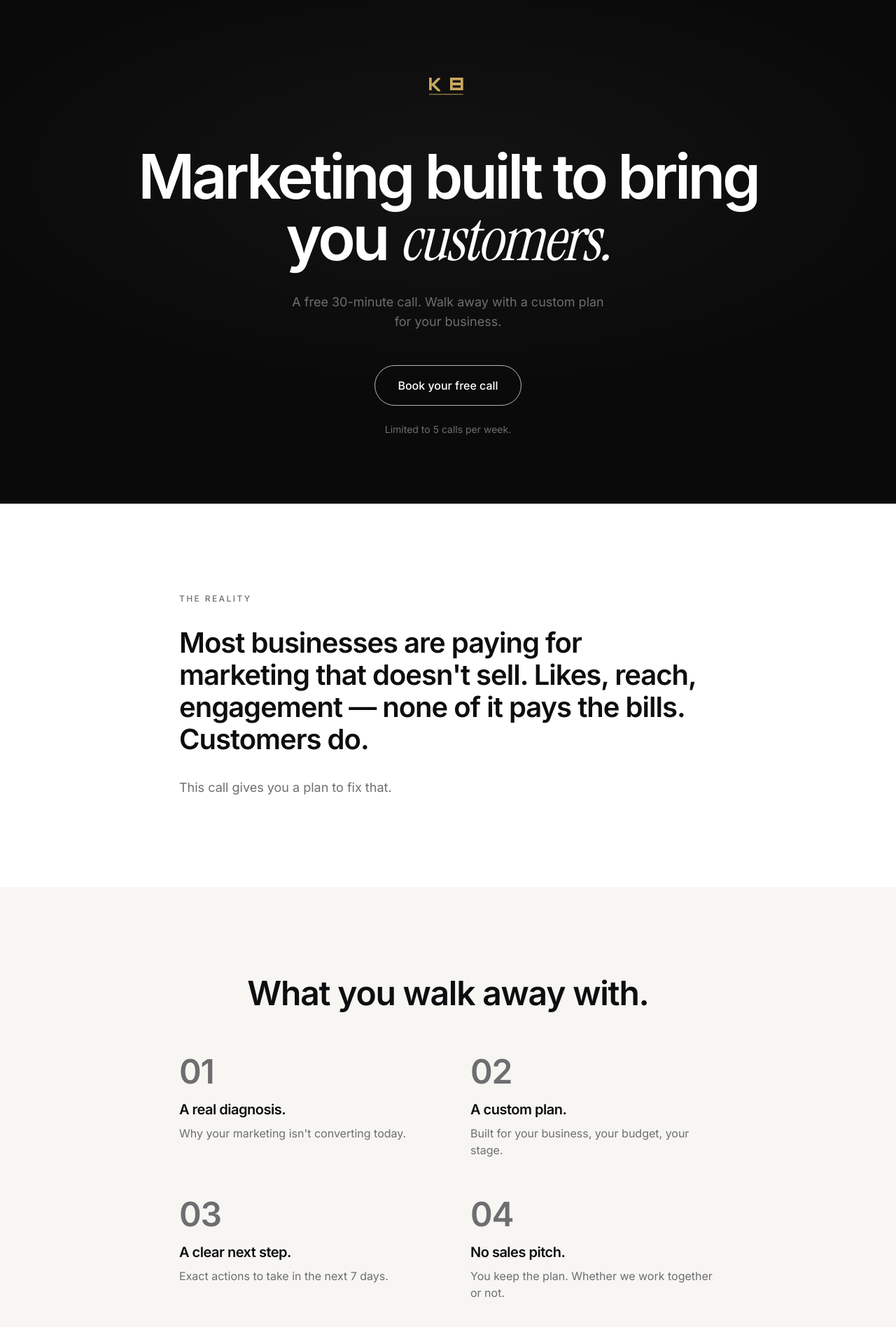
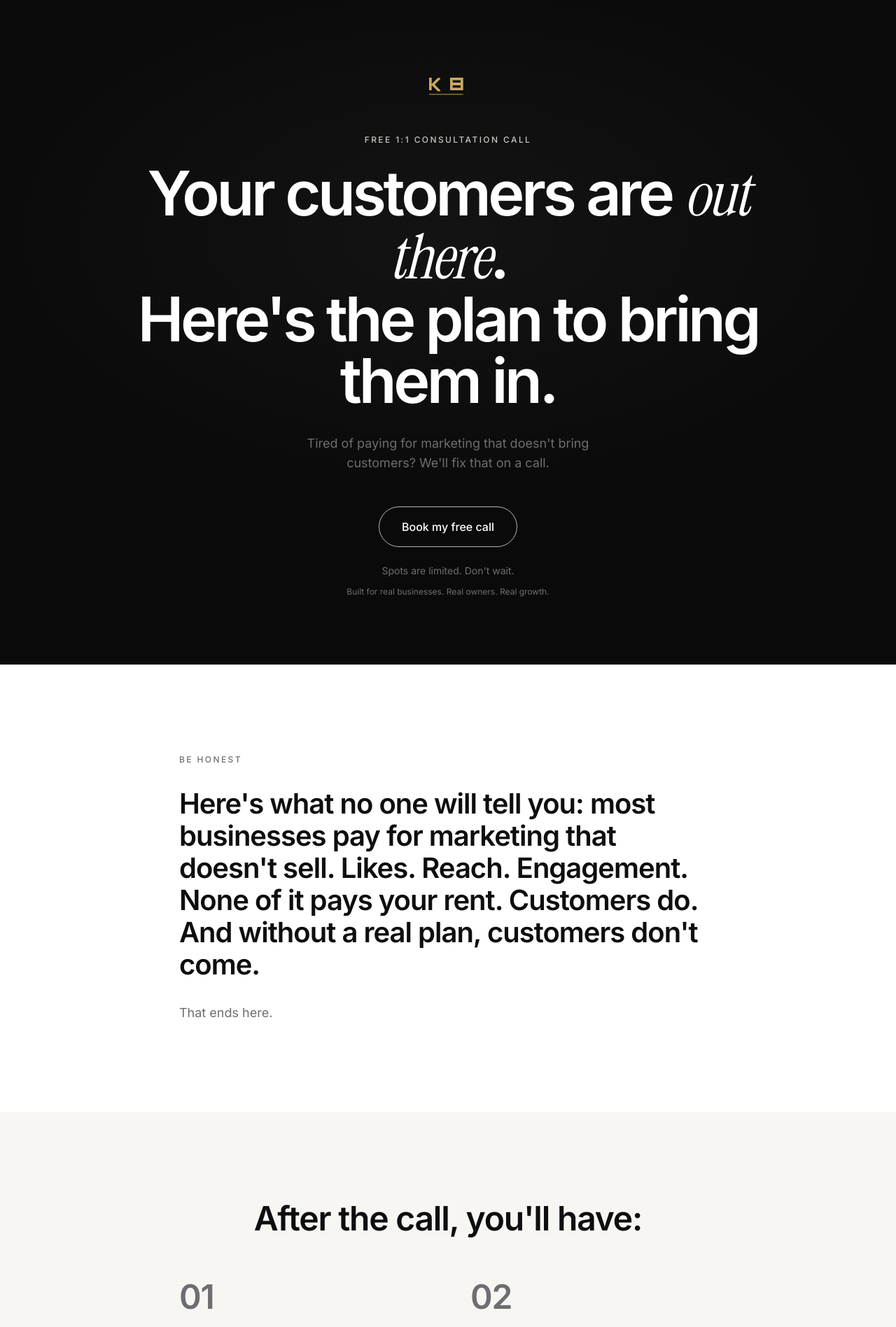
Before and after one commit to kritagya2055/sikumna_kritagya_final_service_landing_page, a Next.js app: page / in a window 1280 px wide. Shown: the top 1897 px of the page at 70% size. Built offline with nearby package versions, Linux system fonts and the light colour scheme; no server answers.

Commit message:
Update landing page copy — final approved version
https://claude.ai/code/session_01N7Cku7sbkSQFGierxHHgw5

```diff
--- a/components/Hero.tsx
+++ b/components/Hero.tsx
@@ -45,14 +45,21 @@ export function Hero() {
           />
         </motion.div>
 
+        <motion.p variants={item} className="eyebrow mt-12 text-platinum">
+          {hero.eyebrow}
+        </motion.p>
+
         <motion.h1
           variants={item}
-          className="mt-16 max-w-5xl text-[44px] font-semibold leading-[1.02] tracking-tighter text-white sm:text-6xl md:text-7xl lg:text-[88px]"
+          className="mt-6 max-w-5xl text-[44px] font-semibold leading-[1.02] tracking-tighter text-white sm:text-6xl md:text-7xl lg:text-[88px]"
         >
-          {hero.headlineLead}{" "}
+          {hero.headlineLine1Pre}{" "}
           <span className="font-serif font-normal italic tracking-tight">
             {hero.headlineSerif}
           </span>
+          {hero.headlineLine1Post}
+          <br />
+          {hero.headlineLine2}
         </motion.h1>
 
         <motion.p
@@ -74,6 +81,10 @@ export function Hero() {
         <motion.p variants={item} className="mt-6 text-sm text-muted">
           {hero.note}
         </motion.p>
+
+        <motion.p variants={item} className="mt-3 text-xs text-muted">
+          {hero.trustLine}
+        </motion.p>
       </motion.div>
     </section>
   );
--- a/components/SiteFooter.tsx
+++ b/components/SiteFooter.tsx
@@ -29,7 +29,8 @@ export function SiteFooter() {
         </div>
 
         <div className="mt-12 border-t border-platinum/20 pt-8">
-          <p className="text-sm text-muted">{footer.legal}</p>
+          <p className="text-sm text-muted">{footer.audience}</p>
+          <p className="mt-2 text-sm text-muted">{footer.legal}</p>
         </div>
       </div>
     </footer>
--- a/site.config.ts
+++ b/site.config.ts
@@ -16,9 +16,10 @@ export const siteConfig = {
 
   // ── SEO / metadata ──────────────────────────────────────
   meta: {
-    title: "Kritagya Bhandari — Digital Marketing",
+    title:
+      "Your customers are out there. Here's the plan to bring them in. | Kritagya Bhandari",
     description:
-      "A free 30-minute call. Walk away with a custom plan to bring real customers to your business. Built for ambitious Nepali business owners.",
+      "A free 1:1 marketing consultation for Nepali business owners. Walk away with a custom plan to bring you real customers.",
     // Override at deploy time with the NEXT_PUBLIC_SITE_URL env var.
     url: "https://kritagyabhandari.com",
   },
@@ -28,46 +29,51 @@ export const siteConfig = {
 
   // ── 1. Hero ─────────────────────────────────────────────
   hero: {
-    // The headline renders as: "Marketing built to bring you {serif}".
-    headlineLead: "Marketing built to bring you",
-    headlineSerif: "customers.",
+    eyebrow: "FREE 1:1 CONSULTATION CALL",
+    // Headline renders on two lines. "out there" is the single
+    // Instrument Serif italic accent on the whole page.
+    headlineLine1Pre: "Your customers are",
+    headlineSerif: "out there",
+    headlineLine1Post: ".",
+    headlineLine2: "Here's the plan to bring them in.",
     subhead:
-      "A free 30-minute call. Walk away with a custom plan for your business.",
-    cta: "Book your free call",
-    note: "Limited to 5 calls per week.",
+      "Tired of paying for marketing that doesn't bring customers? We'll fix that on a call.",
+    cta: "Book my free call",
+    note: "Spots are limited. Don't wait.",
+    trustLine: "Built for real businesses. Real owners. Real growth.",
   },
 
-  // ── 2. The shift ────────────────────────────────────────
+  // ── 2. The problem ──────────────────────────────────────
   shift: {
-    eyebrow: "THE REALITY",
+    eyebrow: "BE HONEST",
     statement:
-      "Most businesses are paying for marketing that doesn't sell. Likes, reach, engagement — none of it pays the bills. Customers do.",
-    closing: "This call gives you a plan to fix that.",
+      "Here's what no one will tell you: most businesses pay for marketing that doesn't sell. Likes. Reach. Engagement. None of it pays your rent. Customers do. And without a real plan, customers don't come.",
+    closing: "That ends here.",
   },
 
   // ── 3. What you walk away with ──────────────────────────
   deliverables: {
-    heading: "What you walk away with.",
+    heading: "After the call, you'll have:",
     items: [
       {
         number: "01",
         title: "A real diagnosis.",
-        body: "Why your marketing isn't converting today.",
+        body: "A real diagnosis of what's broken in your marketing today.",
       },
       {
         number: "02",
         title: "A custom plan.",
-        body: "Built for your business, your budget, your stage.",
+        body: "A plan built for one business: yours. No templates.",
       },
       {
         number: "03",
         title: "A clear next step.",
-        body: "Exact actions to take in the next 7 days.",
+        body: "Exact next steps. No guesswork.",
       },
       {
         number: "04",
         title: "No sales pitch.",
-        body: "You keep the plan. Whether we work together or not.",
+        body: "The plan is yours. If you want help building it, that's a separate conversation.",
       },
     ],
   },
@@ -79,12 +85,12 @@ export const siteConfig = {
       {
         number: "01",
         title: "Apply.",
-        body: "Fill the form. 60 seconds.",
+        body: "Fill the form. Takes 60 seconds.",
       },
       {
         number: "02",
         title: "Choose.",
-        body: "Pick a 30-minute slot that suits you.",
+        body: "Pick a time that works for you.",
       },
       {
         number: "03",
@@ -96,10 +102,10 @@ export const siteConfig = {
 
   // ── 5. Availability ─────────────────────────────────────
   availability: {
-    eyebrow: "AVAILABILITY",
-    statement: "Five calls per week. No exceptions.",
-    note: "When the slots are gone, they're gone. Book yours below.",
-    cta: "Book your free call",
+    eyebrow: "SPACE IS LIMITED",
+    statement: "5 free slots. Then I'm full.",
+    note: "Grab a slot before your competition does.",
+    cta: "Reserve my spot",
   },
 
   // ── 6. Questions ────────────────────────────────────────
@@ -108,39 +114,39 @@ export const siteConfig = {
     items: [
       {
         q: "Is this really free?",
-        a: "Yes. No cost, no card, no obligation. You keep the plan either way.",
+        a: "Yes. No cost. No card. No hidden upsell. Some calls become paid engagements. Most don't. Either way, you leave with a plan.",
       },
       {
         q: "Who is it for?",
-        a: "Nepali business owners who sell something real and want more customers. Any industry, any stage.",
+        a: "Owners of real Nepali businesses who want more customers. Café, clinic, brand, online store — if you sell something, this call helps.",
       },
       {
         q: "What happens on the call?",
-        a: "I ask about your business and what you've tried. You leave with a specific plan you can use.",
+        a: "A focused conversation. I ask about your business, your goals, what you've tried. You leave with a plan you can use the next day.",
       },
       {
         q: "How long is it?",
-        a: "Thirty minutes. Sometimes forty-five if we go deep. Never longer.",
+        a: "Under an hour. Long enough to give you a real plan. Short enough to respect your time.",
       },
       {
         q: "Do I need a website?",
-        a: "No. We work with what you have, even if that's only Instagram or Facebook.",
+        a: "No. Many of the best Nepali businesses run entirely on Instagram or Facebook. We work with what you have.",
       },
       {
         q: "What happens after I fill the form?",
-        a: "You go to a confirmation page, pick a time, and get an email confirmation right away.",
+        a: "You'll land on a confirmation page, choose a time slot, and receive an instant confirmation email.",
       },
       {
         q: "Will you actually build me a plan, or is this a sales pitch?",
-        a: "A real plan. Specific channels, specific budget, specific steps. You own it after the call.",
+        a: "A real plan. Specific channels. Specific budget. Specific next steps. You own it — whether we work together or not.",
       },
     ],
   },
 
   // ── 7. Booking form ─────────────────────────────────────
   form: {
-    heading: "Book your call.",
-    subhead: "Five spots open this week.",
+    heading: "Ready? Let's go.",
+    subhead: "Six questions. The rest is on me.",
     fields: {
       name: { label: "Full Name", placeholder: "Your name" },
       email: { label: "Email", placeholder: "you@email.com" },
@@ -155,25 +161,26 @@ export const siteConfig = {
         placeholder: "Optional",
       },
     },
-    submitLabel: "Book my call →",
+    submitLabel: "Book my call",
     submittingLabel: "Booking",
     consentNote: "Free. No card. No pitch.",
   },
 
   // ── 8. Footer ───────────────────────────────────────────
   footer: {
+    audience: "For Nepali businesses building something serious.",
     links: [
       { label: "Privacy", href: "#" },
       { label: "Contact", href: "mailto:contact.kritagya27@gmail.com" },
       { label: "WhatsApp", href: "https://wa.me/977XXXXXXXXXX" },
     ],
-    legal: "© 2026 Kritagya Bhandari. Built for ambitious Nepali business owners.",
+    legal: "© 2026 Kritagya Bhandari.",
   },
 
   // ── /thanks page ────────────────────────────────────────
   thanks: {
     headline: "You're in.",
-    subhead: "Two things before our call.",
+    subhead: "Application received. Two quick steps to lock it in.",
     video: {
       eyebrow: "01 — WATCH",
       heading: "A two-minute message.",
```
